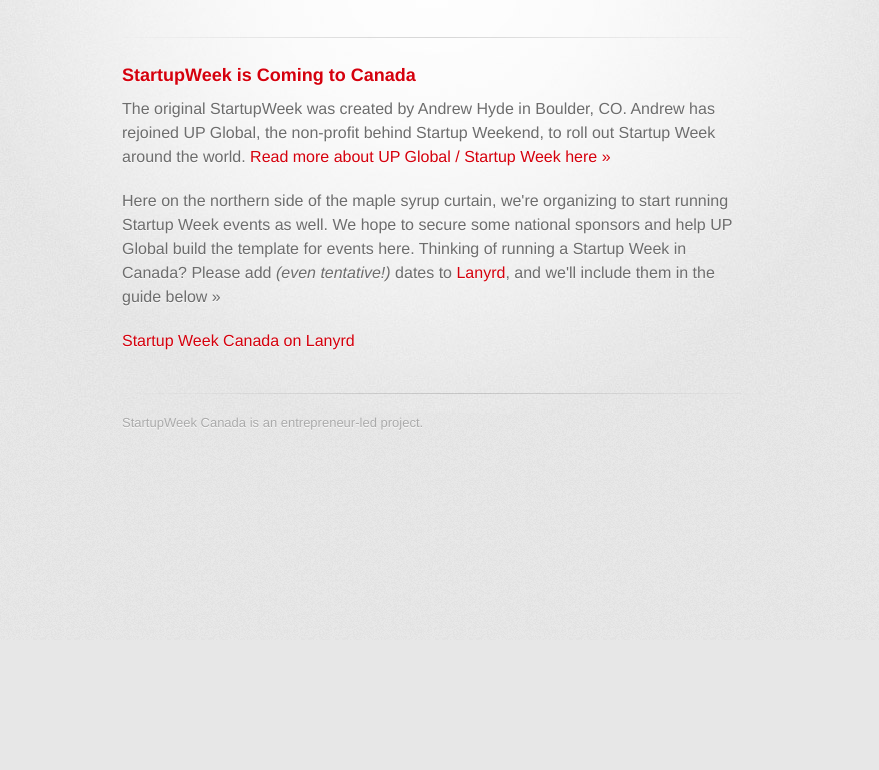
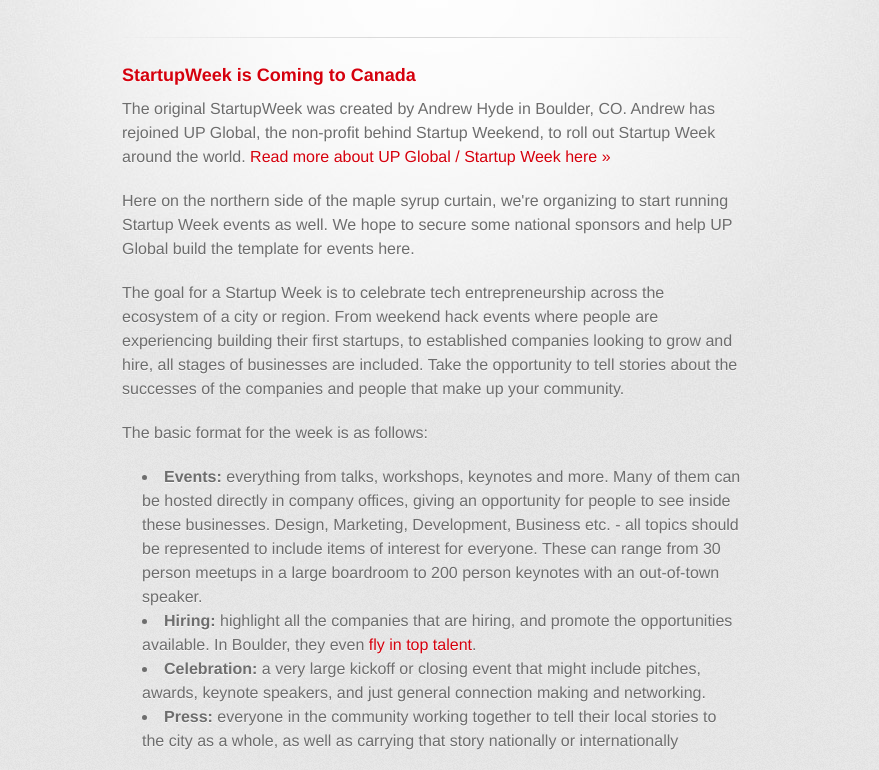
Before and after one commit to PixelCrafters/StartupWeekCanada, a plain HTML site: page index.html in a window 1280 px wide. Shown: the part 160-930 px from the top of the page, without its empty margins (208-1087 px from the left). Before the commit the page ends 800 px from the top, so only its background shows below. Drawn offline with Linux system fonts and the light colour scheme; a script that the page names is missing; a web font is replaced by a local one.

Commit message:
Update index.html

```diff
--- a/index.html
+++ b/index.html
@@ -37,7 +37,19 @@
 <a name="startupweek-is-coming-to-canada" class="anchor" href="#startupweek-is-coming-to-canada"><span class="octicon octicon-link"></span></a>StartupWeek is Coming to Canada</h3>
 
 <p>The original StartupWeek was created by Andrew Hyde in Boulder, CO. Andrew has rejoined UP Global, the non-profit behind Startup Weekend, to roll out Startup Week around the world. <a href="http://tech.co/marc-nager-startup-week-2014-05">Read more about UP Global / Startup Week here »</a></p>
-<p>Here on the northern side of the maple syrup curtain, we're organizing to start running Startup Week events as well. We hope to secure some national sponsors and help UP Global build the template for events here. Thinking of running a Startup Week in Canada? Please add <em>(even tentative!)</em> dates to <a href="http://lanyrd.com">Lanyrd</a>, and we'll include them in the guide below »</p>
+<p>Here on the northern side of the maple syrup curtain, we're organizing to start running Startup Week events as well. We hope to secure some national sponsors and help UP Global build the template for events here.</p>
+
+<p>The goal for a Startup Week is to celebrate tech entrepreneurship across the ecosystem of a city or region. From weekend hack events where people are experiencing building their first startups, to established companies looking to grow and hire, all stages of businesses are included. Take the opportunity to tell stories about the successes of the companies and people that make up your community.</p>
+
+<p>The basic format for the week is as follows:</p>
+<ul>
+  <li><strong>Events:</strong> everything from talks, workshops, keynotes and more. Many of them can be hosted directly in company offices, giving an opportunity for people to see inside these businesses. Design, Marketing, Development, Business etc. - all topics should be represented to include items of interest for everyone. These can range from 30 person meetups in a large boardroom to 200 person keynotes with an out-of-town speaker.</li>
+  <li><strong>Hiring:</strong> highlight all the companies that are hiring, and promote the opportunities available. In Boulder, they even <a href="http://boulderstartupweek.com/we-will-fly-you-to-boulder/">fly in top talent</a>.</li>
+  <li><strong>Celebration:</strong> a very large kickoff or closing event that might include pitches, awards, keynote speakers, and just general connection making and networking.</li>
+  <li><strong>Press:</strong> everyone in the community working together to tell their local stories to the city as a whole, as well as carrying that story nationally or internationally</li>
+</ul>
+
+<p>Thinking of running a Startup Week in Canada? Please add <em>(even tentative!)</em> dates to <a href="http://lanyrd.com">Lanyrd</a>, and we'll include them in the guide below »</p>
 <!-- Add this where you want the output to appear -->
 <div class="lanyrd-target-guide">
     <a href="http://lanyrd.com/guides/startup-week-canada/"
```
